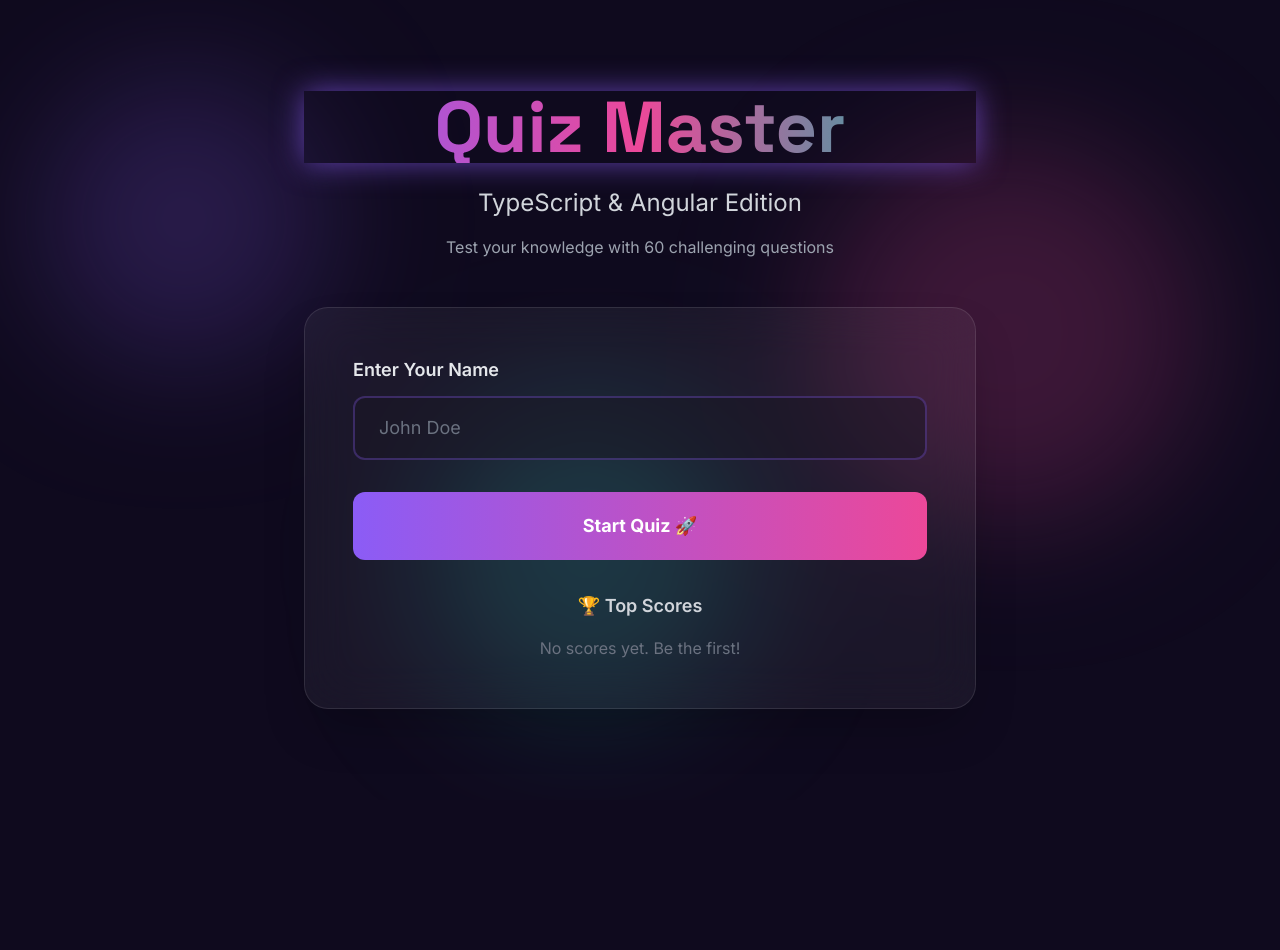
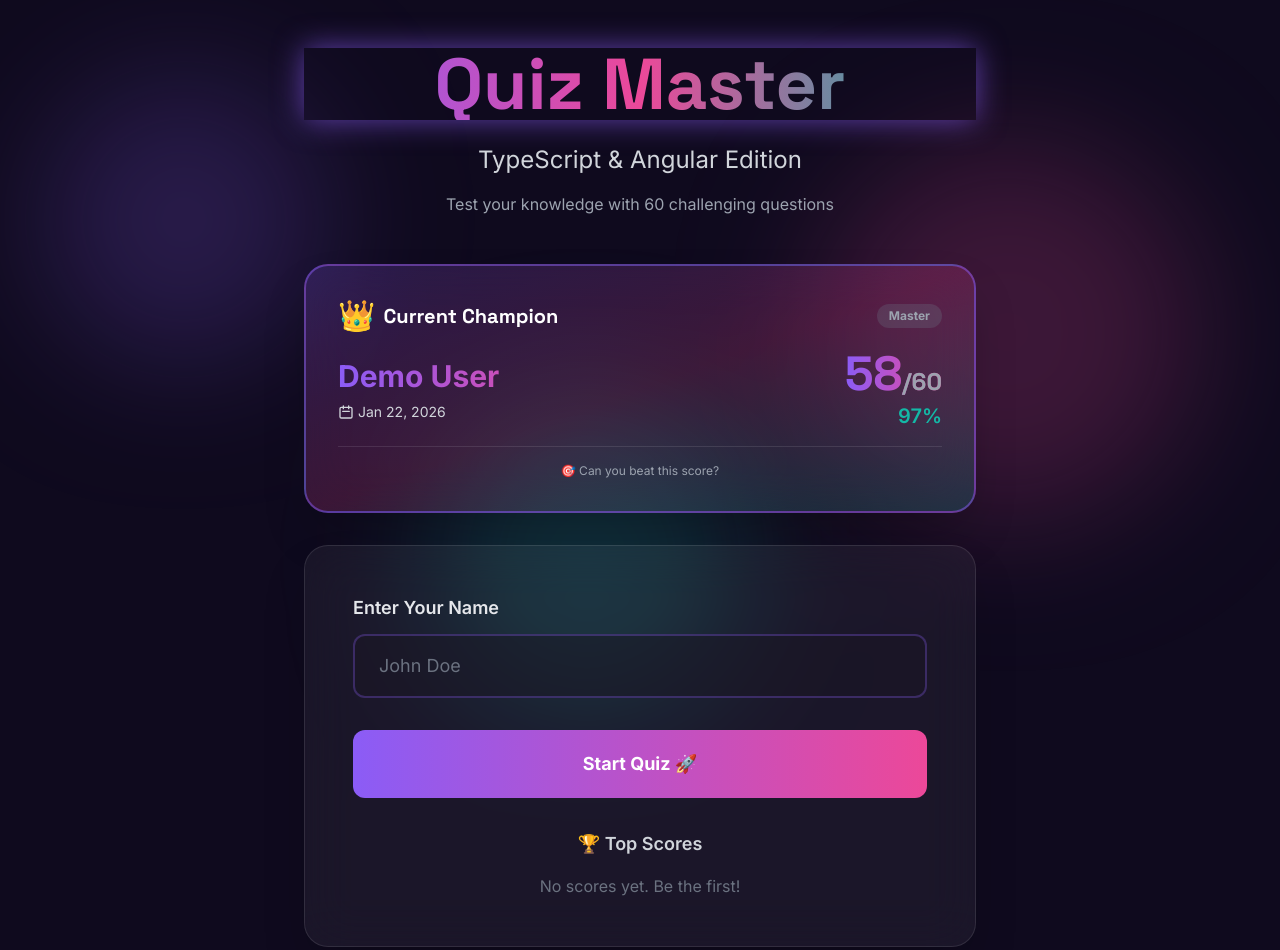
Before and after one commit to shaaz10/typescript-angular-quiz-app, a website: page index.html in a window 1280 px wide. Before the commit the page ends 800 px from the top, so only its background shows below. Drawn offline with nearby package versions, Linux system fonts and the light colour scheme.

Commit message:
Add top scorer showcase feature with db.json storage
- Added prominent champion card on welcome screen
- Created db.json to store top scorers and statistics
- Implemented badge system (LEGEND, MASTER, EXPERT, PRO, ADVANCED, ROOKIE)
- Added loadTopScorer method with fallback to localStorage
- Dynamic badge colors based on performance level
- Shows current champion with score, percentage, date, and badge
- Motivational message to challenge users

```diff
--- a/app.js
+++ b/app.js
@@ -10,6 +10,7 @@ class QuizApp {
         this.initializeElements();
         this.attachEventListeners();
         this.loadLeaderboard();
+        this.loadTopScorer();
         this.displayTopScores();
     }
 
@@ -24,6 +25,13 @@ class QuizApp {
         this.playerNameInput = document.getElementById('playerName');
         this.startQuizBtn = document.getElementById('startQuizBtn');
         this.topScoresList = document.getElementById('topScoresList');
+
+        // Top scorer showcase elements
+        this.topScorerName = document.getElementById('topScorerName');
+        this.topScorerScore = document.getElementById('topScorerScore');
+        this.topScorerPercentage = document.getElementById('topScorerPercentage');
+        this.topScorerDate = document.getElementById('topScorerDate');
+        this.championBadge = document.getElementById('championBadge');
 
         // Quiz screen elements
         this.currentQuestionEl = document.getElementById('currentQuestion');
@@ -305,6 +313,86 @@ class QuizApp {
         this.leaderboard = this.getLeaderboard();
     }
 
+    async loadTopScorer() {
+        try {
+            // Try to load from db.json first
+            const response = await fetch('db.json');
+            if (response.ok) {
+                const data = await response.json();
+                if (data.topScorers && data.topScorers.length > 0) {
+                    this.displayTopScorer(data.topScorers[0]);
+                    return;
+                }
+            }
+        } catch (error) {
+            console.log('Could not load db.json, using localStorage');
+        }
+
+        // Fallback to localStorage
+        const leaderboard = this.getLeaderboard();
+        if (leaderboard.length > 0) {
+            const topScorer = leaderboard[0];
+            this.displayTopScorer({
+                name: topScorer.name,
+                score: topScorer.score,
+                totalQuestions: topScorer.totalQuestions || 60,
+                percentage: topScorer.percentage,
+                date: topScorer.date,
+                badge: this.getBadge(topScorer.percentage)
+            });
+        } else {
+            // Show default/demo data
+            this.displayTopScorer({
+                name: 'Be the first!',
+                score: 0,
+                totalQuestions: 60,
+                percentage: 0,
+                date: new Date().toISOString(),
+                badge: 'ROOKIE'
+            });
+        }
+    }
+
+    getBadge(percentage) {
+        if (percentage >= 95) return 'LEGEND';
+        if (percentage >= 90) return 'MASTER';
+        if (percentage >= 80) return 'EXPERT';
+        if (percentage >= 70) return 'PRO';
+        if (percentage >= 60) return 'ADVANCED';
+        return 'ROOKIE';
+    }
+
+    displayTopScorer(scorer) {
+        if (!this.topScorerName) return;
+
+        this.topScorerName.textContent = scorer.name;
+        this.topScorerScore.textContent = scorer.score;
+        this.topScorerPercentage.textContent = `${scorer.percentage}%`;
+
+        const date = new Date(scorer.date);
+        this.topScorerDate.innerHTML = `
+            <svg class="w-4 h-4" fill="none" stroke="currentColor" viewBox="0 0 24 24">
+                <path stroke-linecap="round" stroke-linejoin="round" stroke-width="2" d="M8 7V3m8 4V3m-9 8h10M5 21h14a2 2 0 002-2V7a2 2 0 00-2-2H5a2 2 0 00-2 2v12a2 2 0 002 2z"></path>
+            </svg>
+            ${date.toLocaleDateString('en-US', { month: 'short', day: 'numeric', year: 'numeric' })}
+        `;
+
+        this.championBadge.textContent = scorer.badge || this.getBadge(scorer.percentage);
+
+        // Update badge color based on level
+        const badgeColors = {
+            'LEGEND': 'bg-yellow-500/30 border-yellow-500 text-yellow-400',
+            'MASTER': 'bg-cosmic-orange/30 border-cosmic-orange text-cosmic-orange',
+            'EXPERT': 'bg-purple-500/30 border-purple-500 text-purple-400',
+            'PRO': 'bg-blue-500/30 border-blue-500 text-blue-400',
+            'ADVANCED': 'bg-green-500/30 border-green-500 text-green-400',
+            'ROOKIE': 'bg-gray-500/30 border-gray-500 text-gray-400'
+        };
+
+        const badge = scorer.badge || this.getBadge(scorer.percentage);
+        this.championBadge.className = `px-3 py-1 rounded-full text-xs font-bold ${badgeColors[badge] || badgeColors['ROOKIE']}`;
+    }
+
     displayTopScores() {
         const topScores = this.getLeaderboard().slice(0, 5);
 
@@ -392,6 +480,7 @@ class QuizApp {
         this.resultsScreen.classList.add('hidden');
         this.welcomeScreen.classList.remove('hidden');
         this.playerNameInput.value = '';
+        this.loadTopScorer();
         this.displayTopScores();
     }
 }
--- /dev/null
+++ b/db.json
@@ -0,0 +1,30 @@
+{
+    "topScorers": [
+        {
+            "id": 1,
+            "name": "Demo User",
+            "score": 58,
+            "totalQuestions": 60,
+            "percentage": 97,
+            "date": "2026-01-22T10:00:00.000Z",
+            "timeTaken": "15:30",
+            "badge": "Master"
+        }
+    ],
+    "allScores": [
+        {
+            "id": 1,
+            "name": "Demo User",
+            "score": 58,
+            "totalQuestions": 60,
+            "percentage": 97,
+            "date": "2026-01-22T10:00:00.000Z"
+        }
+    ],
+    "stats": {
+        "totalAttempts": 1,
+        "averageScore": 58,
+        "highestScore": 58,
+        "lastUpdated": "2026-01-22T10:00:00.000Z"
+    }
+}
--- a/index.html
+++ b/index.html
@@ -1,5 +1,6 @@
 <!DOCTYPE html>
 <html lang="en">
+
 <head>
   <meta charset="UTF-8">
   <meta name="viewport" content="width=device-width, initial-scale=1.0">
@@ -7,7 +8,9 @@
   <meta name="description" content="Test your TypeScript and Angular knowledge with our interactive quiz application">
   <link rel="preconnect" href="https://fonts.googleapis.com">
   <link rel="preconnect" href="https://fonts.gstatic.com" crossorigin>
-    <link href="https://fonts.googleapis.com/css2?family=Inter:wght@300;400;500;600;700;800&family=Space+Grotesk:wght@500;600;700&display=swap" rel="stylesheet">
+  <link
+    href="https://fonts.googleapis.com/css2?family=Inter:wght@300;400;500;600;700;800&family=Space+Grotesk:wght@500;600;700&display=swap"
+    rel="stylesheet">
   <script src="https://cdn.tailwindcss.com"></script>
   <script>
     tailwind.config = {
@@ -59,12 +62,19 @@
   </script>
   <link rel="stylesheet" href="styles.css">
 </head>
+
 <body class="bg-deep-space text-white font-sans overflow-x-hidden">
   <!-- Animated Background -->
   <div class="fixed inset-0 overflow-hidden pointer-events-none z-0">
-        <div class="absolute top-20 left-10 w-72 h-72 bg-cosmic-purple rounded-full mix-blend-multiply filter blur-3xl opacity-20 animate-float"></div>
-        <div class="absolute top-40 right-20 w-96 h-96 bg-cosmic-pink rounded-full mix-blend-multiply filter blur-3xl opacity-20 animate-float" style="animation-delay: 2s;"></div>
-        <div class="absolute bottom-20 left-1/3 w-80 h-80 bg-cosmic-teal rounded-full mix-blend-multiply filter blur-3xl opacity-20 animate-float" style="animation-delay: 4s;"></div>
+    <div
+      class="absolute top-20 left-10 w-72 h-72 bg-cosmic-purple rounded-full mix-blend-multiply filter blur-3xl opacity-20 animate-float">
+    </div>
+    <div
+      class="absolute top-40 right-20 w-96 h-96 bg-cosmic-pink rounded-full mix-blend-multiply filter blur-3xl opacity-20 animate-float"
+      style="animation-delay: 2s;"></div>
+    <div
+      class="absolute bottom-20 left-1/3 w-80 h-80 bg-cosmic-teal rounded-full mix-blend-multiply filter blur-3xl opacity-20 animate-float"
+      style="animation-delay: 4s;"></div>
   </div>
 
   <!-- Main Container -->
@@ -73,29 +83,63 @@
     <div id="welcomeScreen" class="container mx-auto px-4 py-12 flex items-center justify-center min-h-screen">
       <div class="max-w-2xl w-full animate-slide-up">
         <div class="text-center mb-12">
-                    <h1 class="text-6xl md:text-7xl font-display font-bold mb-6 bg-gradient-to-r from-cosmic-purple via-cosmic-pink to-cosmic-teal bg-clip-text text-transparent animate-glow">
+          <h1
+            class="text-6xl md:text-7xl font-display font-bold mb-6 bg-gradient-to-r from-cosmic-purple via-cosmic-pink to-cosmic-teal bg-clip-text text-transparent animate-glow">
             Quiz Master
           </h1>
           <p class="text-xl md:text-2xl text-gray-300 mb-4">TypeScript & Angular Edition</p>
           <p class="text-gray-400">Test your knowledge with 60 challenging questions</p>
         </div>
 
+        <!-- Top Scorer Showcase -->
+        <div id="topScorerShowcase"
+          class="backdrop-blur-xl bg-gradient-to-br from-cosmic-purple/20 via-cosmic-pink/20 to-cosmic-teal/20 rounded-3xl p-6 md:p-8 border-2 border-cosmic-purple/50 shadow-2xl mb-8 hover-lift">
+          <div class="flex items-center justify-between mb-4">
+            <h3 class="text-xl font-display font-bold text-white flex items-center gap-2">
+              <span class="text-3xl">👑</span>
+              Current Champion
+            </h3>
+            <span id="championBadge"
+              class="px-3 py-1 bg-cosmic-orange/30 border border-cosmic-orange rounded-full text-xs font-bold text-cosmic-orange">MASTER</span>
+          </div>
+          <div id="topScorerContent" class="flex items-center justify-between">
+            <div class="flex-1">
+              <p id="topScorerName"
+                class="text-2xl md:text-3xl font-bold bg-gradient-to-r from-cosmic-purple via-cosmic-pink to-cosmic-teal bg-clip-text text-transparent mb-2">
+                Loading...</p>
+              <div class="flex items-center gap-4 text-sm text-gray-300">
+                <span id="topScorerDate" class="flex items-center gap-1">
+                  <svg class="w-4 h-4" fill="none" stroke="currentColor" viewBox="0 0 24 24">
+                    <path stroke-linecap="round" stroke-linejoin="round" stroke-width="2"
+                      d="M8 7V3m8 4V3m-9 8h10M5 21h14a2 2 0 002-2V7a2 2 0 00-2-2H5a2 2 0 00-2 2v12a2 2 0 002 2z"></path>
+                  </svg>
+                  Jan 22, 2026
+                </span>
+              </div>
+            </div>
+            <div class="text-right">
+              <div
+                class="text-4xl md:text-5xl font-display font-bold bg-gradient-to-r from-cosmic-purple to-cosmic-pink bg-clip-text text-transparent">
+                <span id="topScorerScore">58</span><span class="text-2xl text-gray-400">/60</span>
+              </div>
+              <div id="topScorerPercentage" class="text-xl font-semibold text-cosmic-teal mt-1">97%</div>
+            </div>
+          </div>
+          <div class="mt-4 pt-4 border-t border-white/10">
+            <p class="text-xs text-gray-400 text-center">🎯 Can you beat this score?</p>
+          </div>
+        </div>
+
         <div class="backdrop-blur-xl bg-white/5 rounded-3xl p-8 md:p-12 border border-white/10 shadow-2xl">
           <div class="mb-8">
             <label for="playerName" class="block text-lg font-semibold mb-3 text-gray-200">Enter Your Name</label>
-                        <input
-                            type="text"
-                            id="playerName"
-                            placeholder="John Doe"
+            <input type="text" id="playerName" placeholder="John Doe"
               class="w-full px-6 py-4 bg-space-gray/50 border-2 border-cosmic-purple/30 rounded-xl text-white placeholder-gray-500 focus:outline-none focus:border-cosmic-purple transition-all duration-300 text-lg"
-                            autocomplete="name"
-                        >
+              autocomplete="name">
           </div>
 
-                    <button
-                        id="startQuizBtn"
-                        class="w-full bg-gradient-to-r from-cosmic-purple to-cosmic-pink hover:from-cosmic-pink hover:to-cosmic-purple text-white font-bold py-5 px-8 rounded-xl transition-all duration-300 transform hover:scale-105 hover:shadow-2xl text-lg"
-                    >
+          <button id="startQuizBtn"
+            class="w-full bg-gradient-to-r from-cosmic-purple to-cosmic-pink hover:from-cosmic-pink hover:to-cosmic-purple text-white font-bold py-5 px-8 rounded-xl transition-all duration-300 transform hover:scale-105 hover:shadow-2xl text-lg">
             Start Quiz 🚀
           </button>
 
@@ -113,11 +157,14 @@
       <!-- Progress Bar -->
       <div class="max-w-4xl mx-auto mb-8">
         <div class="flex justify-between items-center mb-3">
-                    <span class="text-sm font-semibold text-gray-300">Question <span id="currentQuestion">1</span> of <span id="totalQuestions">60</span></span>
+          <span class="text-sm font-semibold text-gray-300">Question <span id="currentQuestion">1</span> of <span
+              id="totalQuestions">60</span></span>
           <span class="text-sm font-semibold text-cosmic-teal">Score: <span id="currentScore">0</span></span>
         </div>
         <div class="w-full bg-space-gray rounded-full h-3 overflow-hidden">
-                    <div id="progressBar" class="h-full bg-gradient-to-r from-cosmic-purple via-cosmic-pink to-cosmic-teal transition-all duration-500 rounded-full" style="width: 0%"></div>
+          <div id="progressBar"
+            class="h-full bg-gradient-to-r from-cosmic-purple via-cosmic-pink to-cosmic-teal transition-all duration-500 rounded-full"
+            style="width: 0%"></div>
         </div>
       </div>
 
@@ -125,7 +172,8 @@
       <div class="max-w-4xl mx-auto">
         <div class="backdrop-blur-xl bg-white/5 rounded-3xl p-8 md:p-12 border border-white/10 shadow-2xl">
           <div class="mb-6">
-                        <span id="topicBadge" class="inline-block px-4 py-2 bg-cosmic-purple/20 border border-cosmic-purple/50 rounded-full text-sm font-semibold text-cosmic-purple"></span>
+            <span id="topicBadge"
+              class="inline-block px-4 py-2 bg-cosmic-purple/20 border border-cosmic-purple/50 rounded-full text-sm font-semibold text-cosmic-purple"></span>
           </div>
 
           <h2 id="questionText" class="text-2xl md:text-3xl font-bold mb-8 text-white leading-relaxed"></h2>
@@ -134,10 +182,8 @@
 
           <div id="feedbackContainer" class="hidden mt-8 p-6 rounded-xl"></div>
 
-                    <button
-                        id="nextBtn"
-                        class="hidden mt-8 w-full bg-gradient-to-r from-cosmic-teal to-cosmic-blue hover:from-cosmic-blue hover:to-cosmic-teal text-white font-bold py-4 px-8 rounded-xl transition-all duration-300 transform hover:scale-105"
-                    >
+          <button id="nextBtn"
+            class="hidden mt-8 w-full bg-gradient-to-r from-cosmic-teal to-cosmic-blue hover:from-cosmic-blue hover:to-cosmic-teal text-white font-bold py-4 px-8 rounded-xl transition-all duration-300 transform hover:scale-105">
             Next Question →
           </button>
         </div>
@@ -149,7 +195,8 @@
       <div class="max-w-3xl w-full animate-slide-up">
         <div class="text-center mb-8">
           <div id="resultEmoji" class="text-8xl mb-6 animate-bounce-slow"></div>
-                    <h2 class="text-5xl md:text-6xl font-display font-bold mb-4 bg-gradient-to-r from-cosmic-purple via-cosmic-pink to-cosmic-teal bg-clip-text text-transparent">
+          <h2
+            class="text-5xl md:text-6xl font-display font-bold mb-4 bg-gradient-to-r from-cosmic-purple via-cosmic-pink to-cosmic-teal bg-clip-text text-transparent">
             Quiz Complete!
           </h2>
           <p id="playerNameDisplay" class="text-2xl text-gray-300 mb-2"></p>
@@ -158,7 +205,8 @@
         <div class="backdrop-blur-xl bg-white/5 rounded-3xl p-8 md:p-12 border border-white/10 shadow-2xl mb-8">
           <div class="text-center mb-8">
             <div class="text-7xl font-display font-bold mb-4">
-                            <span id="finalScore" class="bg-gradient-to-r from-cosmic-purple to-cosmic-pink bg-clip-text text-transparent"></span>
+              <span id="finalScore"
+                class="bg-gradient-to-r from-cosmic-purple to-cosmic-pink bg-clip-text text-transparent"></span>
               <span class="text-gray-400 text-4xl">/60</span>
             </div>
             <div id="scorePercentage" class="text-3xl font-semibold text-cosmic-teal mb-2"></div>
@@ -180,17 +228,13 @@
             </div>
           </div>
 
-                    <button
-                        id="restartBtn"
-                        class="w-full bg-gradient-to-r from-cosmic-purple to-cosmic-pink hover:from-cosmic-pink hover:to-cosmic-purple text-white font-bold py-5 px-8 rounded-xl transition-all duration-300 transform hover:scale-105 hover:shadow-2xl text-lg mb-4"
-                    >
+          <button id="restartBtn"
+            class="w-full bg-gradient-to-r from-cosmic-purple to-cosmic-pink hover:from-cosmic-pink hover:to-cosmic-purple text-white font-bold py-5 px-8 rounded-xl transition-all duration-300 transform hover:scale-105 hover:shadow-2xl text-lg mb-4">
             🔄 Take Quiz Again
           </button>
 
-                    <button
-                        id="viewLeaderboardBtn"
-                        class="w-full bg-gradient-to-r from-cosmic-teal to-cosmic-blue hover:from-cosmic-blue hover:to-cosmic-teal text-white font-bold py-5 px-8 rounded-xl transition-all duration-300 transform hover:scale-105 text-lg"
-                    >
+          <button id="viewLeaderboardBtn"
+            class="w-full bg-gradient-to-r from-cosmic-teal to-cosmic-blue hover:from-cosmic-blue hover:to-cosmic-teal text-white font-bold py-5 px-8 rounded-xl transition-all duration-300 transform hover:scale-105 text-lg">
             🏆 View Full Leaderboard
           </button>
         </div>
@@ -201,7 +245,8 @@
     <div id="leaderboardScreen" class="hidden container mx-auto px-4 py-12">
       <div class="max-w-4xl mx-auto">
         <div class="text-center mb-8">
-                    <h2 class="text-5xl md:text-6xl font-display font-bold mb-4 bg-gradient-to-r from-cosmic-purple via-cosmic-pink to-cosmic-teal bg-clip-text text-transparent">
+          <h2
+            class="text-5xl md:text-6xl font-display font-bold mb-4 bg-gradient-to-r from-cosmic-purple via-cosmic-pink to-cosmic-teal bg-clip-text text-transparent">
             🏆 Leaderboard
           </h2>
           <p class="text-xl text-gray-300">Hall of Fame</p>
@@ -211,10 +256,8 @@
           <div id="leaderboardList" class="space-y-4"></div>
         </div>
 
-                <button
-                    id="backToResultsBtn"
-                    class="w-full max-w-md mx-auto block bg-gradient-to-r from-cosmic-teal to-cosmic-blue hover:from-cosmic-blue hover:to-cosmic-teal text-white font-bold py-4 px-8 rounded-xl transition-all duration-300 transform hover:scale-105"
-                >
+        <button id="backToResultsBtn"
+          class="w-full max-w-md mx-auto block bg-gradient-to-r from-cosmic-teal to-cosmic-blue hover:from-cosmic-blue hover:to-cosmic-teal text-white font-bold py-4 px-8 rounded-xl transition-all duration-300 transform hover:scale-105">
           ← Back to Results
         </button>
       </div>
@@ -224,4 +267,5 @@
   <script src="quiz-data.js"></script>
   <script src="app.js"></script>
 </body>
+
 </html>
```
Lines whose indentation alone changed are shown as unchanged.
